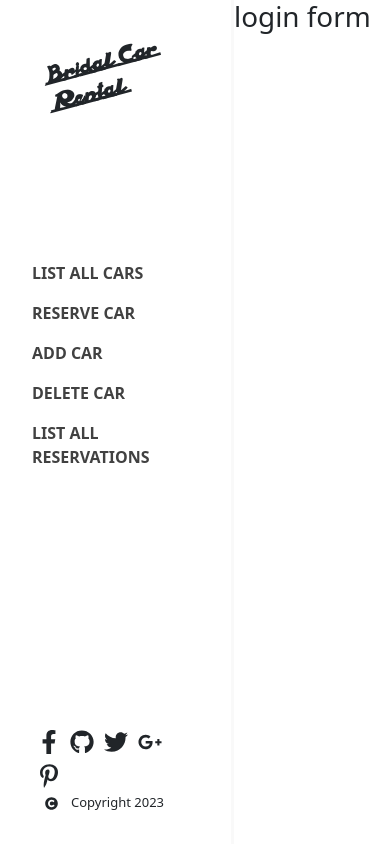
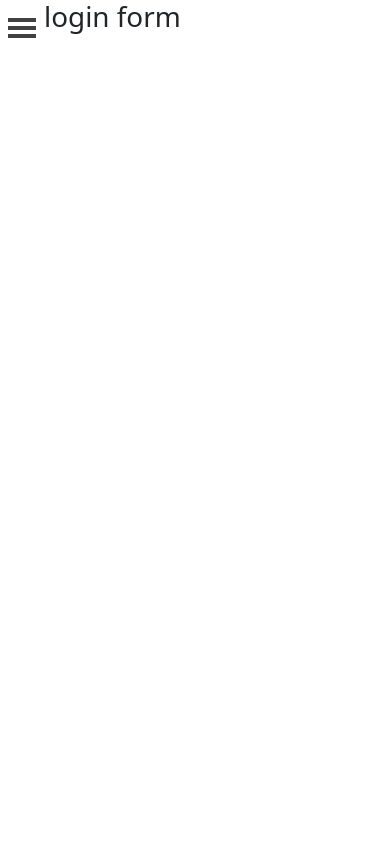
Before and after one commit to inspecta/bridal-cars-frontend, a React (Create React App) app: page / in a window 390 px wide. Both pictures are taken after a click on the button "Login". Built offline with nearby package versions, Linux system fonts and the light colour scheme; a web font is replaced by a local one.

Commit message:
Implement sidenav responsiveness

```diff
--- a/src/App.css
+++ b/src/App.css
@@ -1,3 +1,5 @@
+/* stylelint-disable no-descending-specificity */
+/* stylelint-disable no-duplicate-selectors */
 .app {
   display: flex;
   justify-content: center;
@@ -97,6 +99,23 @@
   color: #fff !important;
 }
 
+.hamburger_menu {
+  display: none;
+  border: none;
+  background-color: inherit;
+  font-size: xx-large;
+}
+
+.hamburger_menu > svg {
+  fill: #414141;
+}
+
+.cancel_menu {
+  font-size: xx-large;
+  border: none;
+  background-color: inherit;
+}
+
 @media only screen and (max-width: 500px) {
   .btn-container h1 {
     letter-spacing: 1px;
@@ -115,11 +134,23 @@
   .btn-primary {
     font-size: 13px !important;
   }
+
+  .hamburger_menu {
+    display: block;
+  }
 }
 
 @media only screen and (max-width: 576px) {
   .nav_container {
     width: 60vw;
+  }
+
+  .nav_container {
+    display: none !important;
+  }
+
+  .hamburger_menu {
+    display: block;
   }
 }
 
@@ -127,22 +158,36 @@
   .nav_container {
     width: 42vw;
   }
+
+  .hamburger_menu {
+    display: block;
+  }
+
+  .nav_container {
+    display: none !important;
+  }
 }
 
 @media only screen and (min-width: 768px) and (max-width: 850px) {
   .nav_container {
     width: 35vw;
   }
-}
 
-@media only screen and (min-width: 851px) and (max-width: 992px) {
   .nav_container {
-    width: 30vw;
+    display: none !important;
+  }
+
+  .hamburger_menu {
+    display: block;
   }
 }
 
-@media only screen and (min-width: 993px) and (max-width: 1200px) {
+@media only screen and (min-width: 851px) and (max-width: 1200px) {
   .nav_container {
-    width: 25vw;
+    width: 28vw;
   }
 }
+
+.show_nav {
+  display: block !important;
+}
--- a/src/components/Navigations/Navigations.jsx
+++ b/src/components/Navigations/Navigations.jsx
@@ -1,6 +1,6 @@
 /* eslint-disable react/jsx-one-expression-per-line */
 /* eslint-disable jsx-quotes */
-import React from 'react';
+import React, { useState } from 'react';
 import Nav from 'react-bootstrap/Nav';
 import {
   FaFacebookF,
@@ -10,10 +10,31 @@ import {
   FaPinterestP,
   FaCopyright,
 } from 'react-icons/fa';
+import { GiHamburgerMenu, GiCancel } from 'react-icons/gi';
 
-const Navigation = () => (
+const Navigation = () => {
+  const [sideNav, setSideNav] = useState(false);
+  return (
     <>
-    <Nav className="nav_container">
+      {sideNav === false && (
+        <button
+          type="button"
+          className="hamburger_menu"
+          onClick={() => setSideNav('show_nav')}
+        >
+          <GiHamburgerMenu />
+        </button>
+      )}
+      <Nav className={`nav_container ${sideNav}`}>
+        {sideNav === 'show_nav' && (
+          <button
+            type="button"
+            className="cancel_menu"
+            onClick={() => setSideNav(false)}
+          >
+            <GiCancel />
+          </button>
+        )}
         <h3 className="nav_logo">
           Bridal Car <br /> Rental
         </h3>
@@ -40,5 +61,6 @@ const Navigation = () => (
       </Nav>
     </>
   );
+};
 
 export default Navigation;
```
Lines whose indentation alone changed are shown as unchanged.
